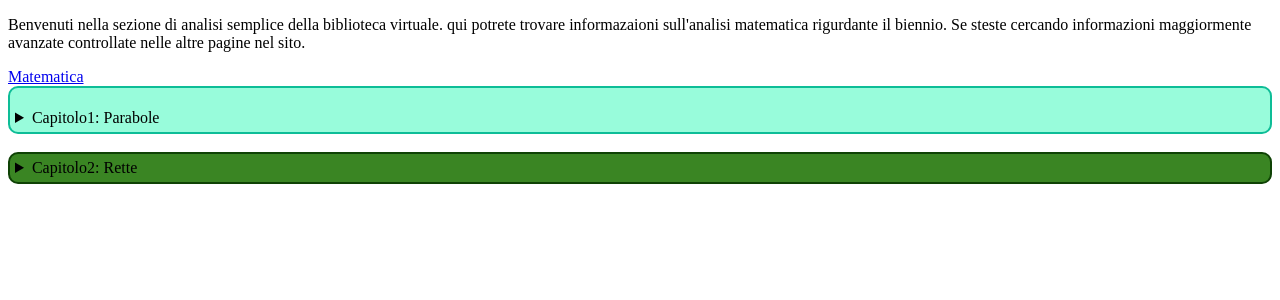
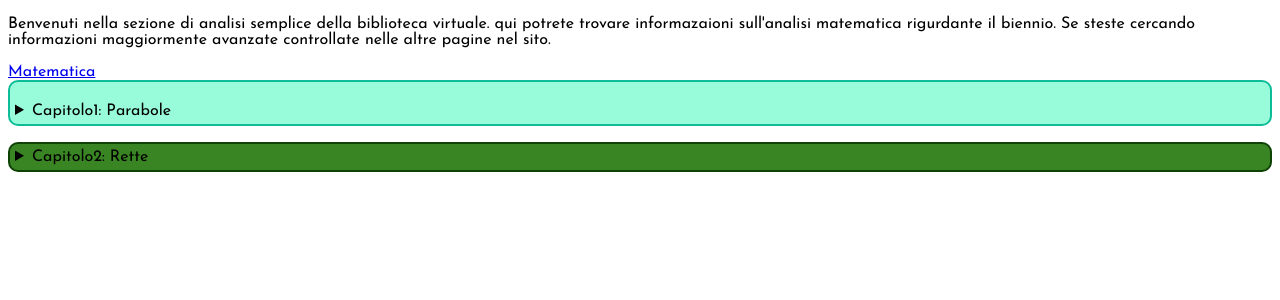
Before and after one commit to neogauss7/Bilbiolteca_digitale, a PHP site: page /Analisi_semplice.html in a window 1280 px wide. Shown: the top 300 px of the page. Run offline with PHP 8.4, Linux system fonts and the light colour scheme.

Commit message:
Update AS_style.css

```diff
--- a/AS_style.css
+++ b/AS_style.css
@@ -5,6 +5,7 @@ img{
 
 h1 {
     text-align: center;
+    font-family: bold;
 }
 
 .Cap1 {
@@ -33,3 +34,9 @@ h1 {
     padding: 5px;
     border-radius: 10px;
 }
+html {
+     font-family: normal;
+
+}
+@font-face { font-family: normal; src: url('Josefin_sans/JosefinSans-VariableFont_wght.ttf'); }
+@font-face { font-family: bold; src: url('Josefin_sans/static/JosefinSans-Bold.ttf'); }
```
